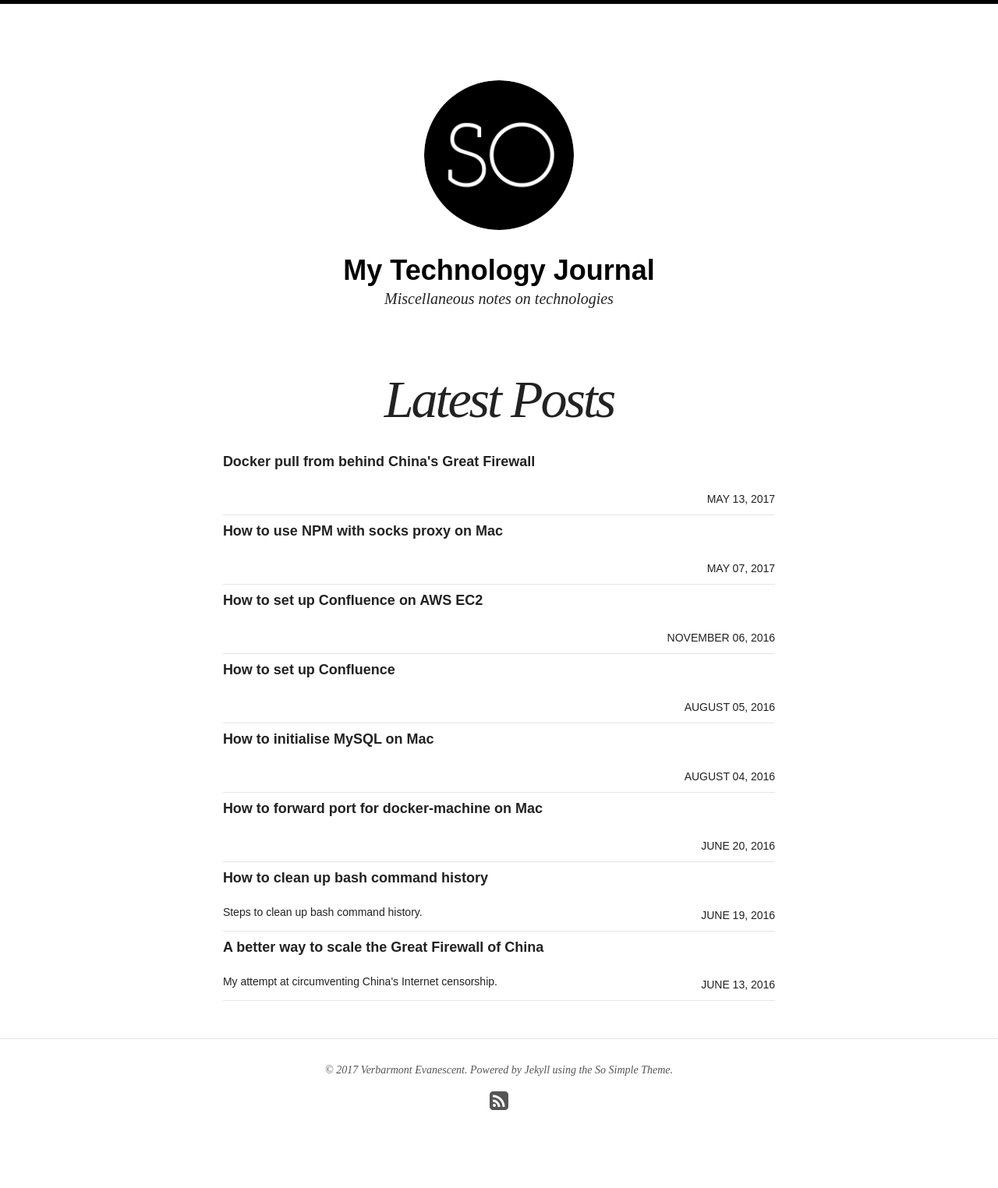
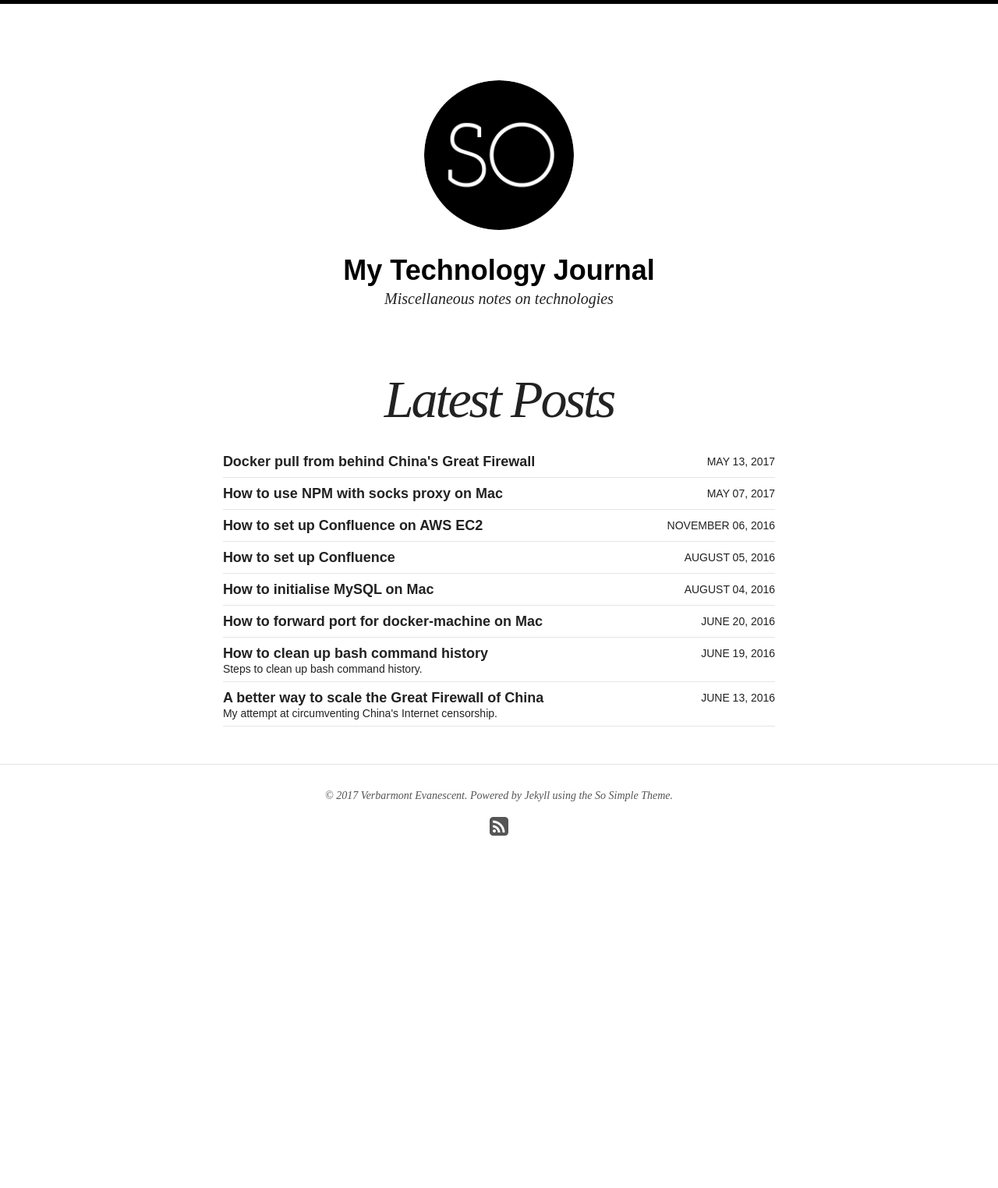
Before and after one commit to verbarmont/tech-notes, a Jekyll site: the page built from index.html, in a window 1280 px wide. Shown: the whole page at 78% size. Built offline with Jekyll 4.4.1, drawn with Linux system fonts in a browser that asks for light colours; nearby versions of some CDN libraries; after the commit the page ends 1172 px from its top, so only the background shows below that.

Commit message:
Tweak the layout of the blog post list.

```diff
--- a/_sass/_layout.scss
+++ b/_sass/_layout.scss
@@ -358,7 +358,7 @@ span + .entry-title {
 	}
 	/* post title */
 	.title {
-		display: block;
+		// display: block;
 		float: none;
 		font-weight: bold;
 		@include font-size(18);
```
